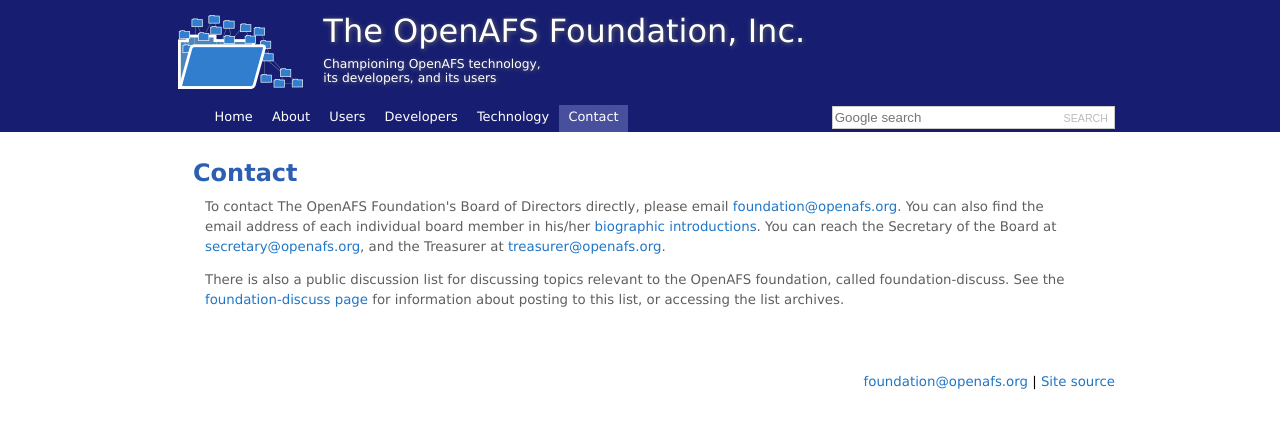
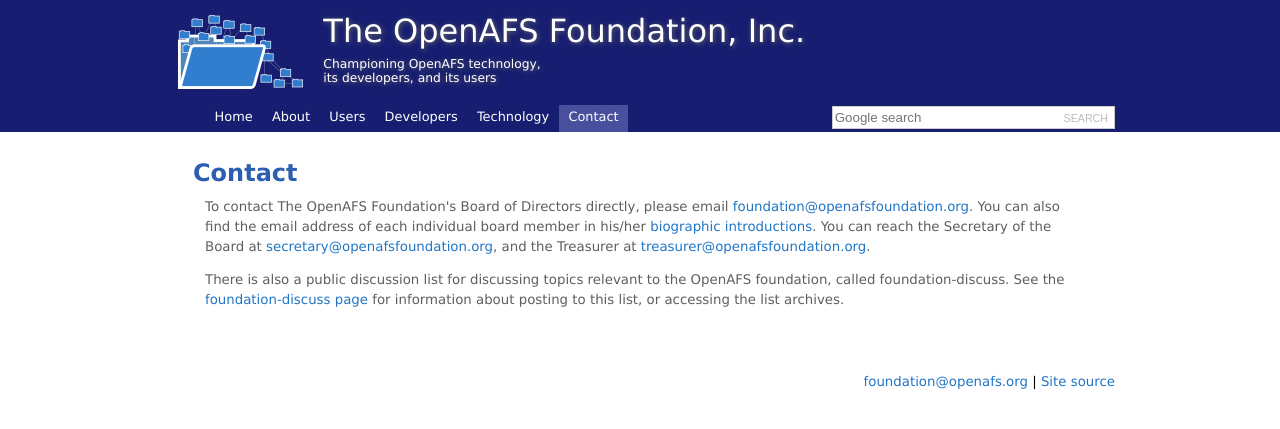
Before and after one commit to openafsfoundation/openafsfoundation.org, a Jekyll site: the page built from contact/index.md, in a window 1280 px wide. Shown: the top 429 px of the page. Built offline with Jekyll 4.4.1, drawn with Linux system fonts in a browser that asks for light colours; some of the changed lines change nothing that is shown.

Commit message:
Contact: text edit
Corrected URLs for parties to contact.

```diff
--- a/contact/index.md
+++ b/contact/index.md
@@ -6,10 +6,10 @@
 ## Contact ##
 
 To contact The OpenAFS Foundation's Board of Directors directly, please email
-<foundation@openafs.org>. You can also find the email address of each individual
+<foundation@openafsfoundation.org>. You can also find the email address of each individual
 board member in his/her [biographic introductions]({{ site.baseurl }}/board/).
-You can reach the Secretary of the Board at <secretary@openafs.org>, and the
-Treasurer at <treasurer@openafs.org>.
+You can reach the Secretary of the Board at <secretary@openafsfoundation.org>, and the
+Treasurer at <treasurer@openafsfoundation.org>.
 
 There is also a public discussion list for discussing topics relevant to the
 OpenAFS foundation, called foundation-discuss. See the [foundation-discuss
```
